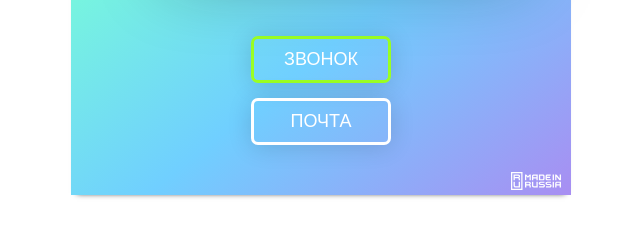
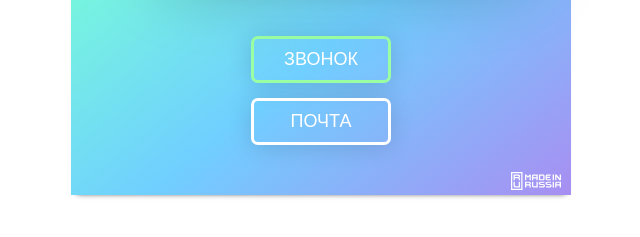
Before and after one commit to NikitaShal/pazori.ru, a Gatsby site: page / in a window 1280 px wide. Shown: the part 803-1040 px from the top of the page, without its empty margins (319-959 px from the left). Built offline with nearby package versions, Linux system fonts and the light colour scheme; Gatsby itself is replaced by a stand-in of ours.

Commit message:
theming fixed

```diff
--- a/src/components/layout.css
+++ b/src/components/layout.css
@@ -50,7 +50,7 @@ body {
   --allcatalog_buttonBGCC: linear-gradient(0deg, rgba(0,192,255,1) 0%, rgba(172,0,255,1) 100%);
   --allcatalog_button_: white;
   --allcatalog_button__: white;
-  --call_button_outline: #9BFF23;
+  --call_button_outline: #9BFFA3;
 }
 img {
   border-style: none;
```
